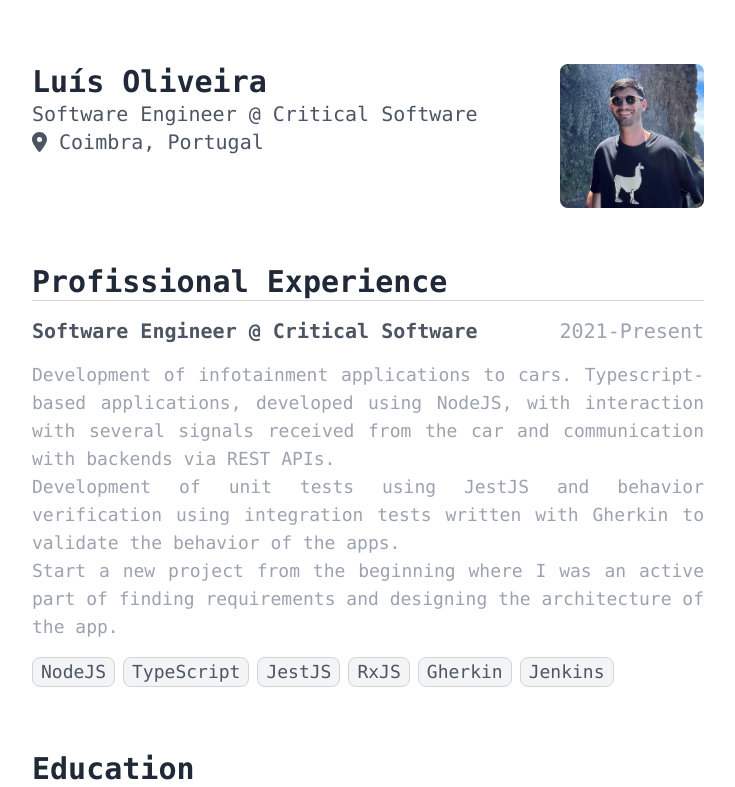
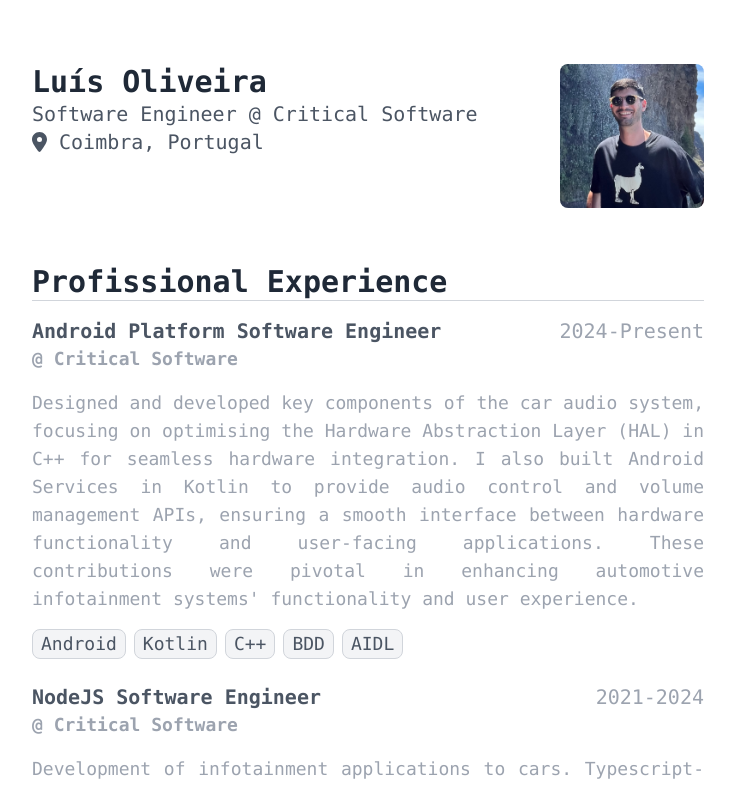
Before and after one commit to luisoliveira98/my-website, a React (Create React App) app: page / in a window 1280 px wide. Shown: the top 787 px of the page, without its empty margins (272-1007 px from the left). Built offline with nearby package versions, Linux system fonts and the light colour scheme.

Commit message:
update work experience

```diff
--- a/src/components/ProfissionalExperience.jsx
+++ b/src/components/ProfissionalExperience.jsx
@@ -1,4 +1,12 @@
-const skills = ["NodeJS", "TypeScript", "JestJS", "RxJS", "Gherkin", "Jenkins"];
+const skills_nodejs = [
+  "NodeJS",
+  "TypeScript",
+  "JestJS",
+  "RxJS",
+  "Gherkin",
+  "Jenkins",
+];
+const skills_android = ["Android", "Kotlin", "C++", "BDD", "AIDL"];
 
 function ProfissionalExperience() {
   return (
@@ -11,9 +19,52 @@ function ProfissionalExperience() {
       <div>
         <div class="flex justify-between">
           <span class="text-md md:text-xl font-bold">
-            Software Engineer @ Critical Software
+            Android Platform Software Engineer
           </span>
-          <span class="text-sm md:text-xl text-gray-400">2021-Present</span>
+          <span class="text-sm md:text-xl text-gray-400">2024-Present</span>
+        </div>
+        <div class="flex justify-between">
+          <span class="text-md md:text-lg font-bold text-gray-400">
+            @ Critical Software
+          </span>
+        </div>
+        <div class="pt-4">
+          <span class="text-md md:text-lg text-gray-400 text-justify">
+            <ul>
+              <li>
+                Designed and developed key components of the car audio system,
+                focusing on optimising the Hardware Abstraction Layer (HAL) in
+                C++ for seamless hardware integration. I also built Android
+                Services in Kotlin to provide audio control and volume
+                management APIs, ensuring a smooth interface between hardware
+                functionality and user-facing applications. These contributions
+                were pivotal in enhancing automotive infotainment systems'
+                functionality and user experience.
+              </li>
+            </ul>
+          </span>
+        </div>
+        <div class="text-md md:text-lg text-center flex flex-wrap pt-4">
+          {skills_android.map((skills) => {
+            return (
+              <div class="mb-2 mr-2 rounded-lg border border-gray-300 bg-gray-100">
+                <span class="m-2">{skills}</span>
+              </div>
+            );
+          })}
+        </div>
+      </div>
+      <div class="mt-4">
+        <div class="flex justify-between">
+          <span class="text-md md:text-xl font-bold">
+            NodeJS Software Engineer
+          </span>
+          <span class="text-sm md:text-xl text-gray-400">2021-2024</span>
+        </div>
+        <div class="flex justify-between">
+          <span class="text-md md:text-lg font-bold text-gray-400">
+            @ Critical Software
+          </span>
         </div>
         <div class="pt-4">
           <span class="text-md md:text-lg text-gray-400 text-justify">
@@ -38,7 +89,7 @@ function ProfissionalExperience() {
           </span>
         </div>
         <div class="text-md md:text-lg text-center flex flex-wrap pt-4">
-          {skills.map((skills) => {
+          {skills_nodejs.map((skills) => {
             return (
               <div class="mb-2 mr-2 rounded-lg border border-gray-300 bg-gray-100">
                 <span class="m-2">{skills}</span>
```
Also changed, not shown: 1 other file (tests, documents, lock files or other folders).
